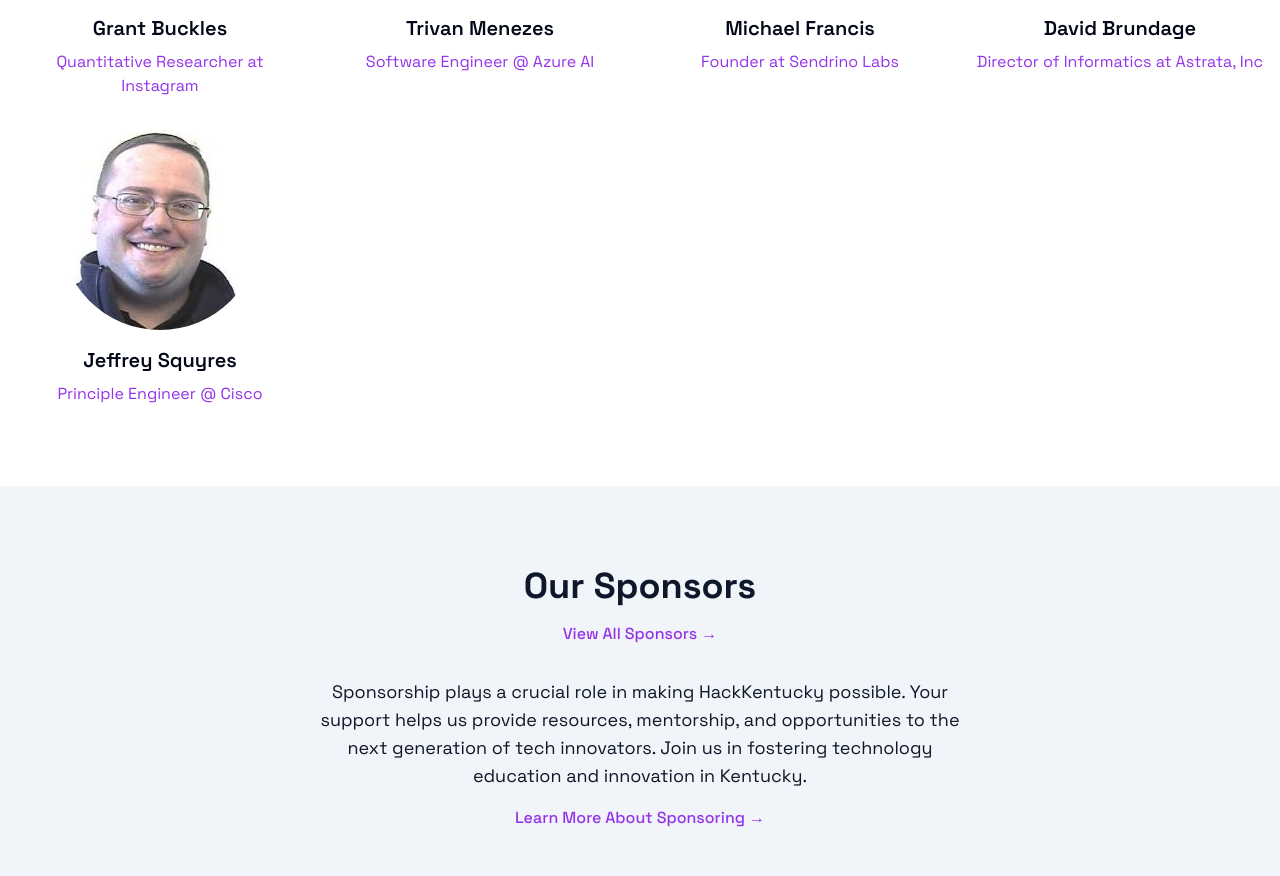
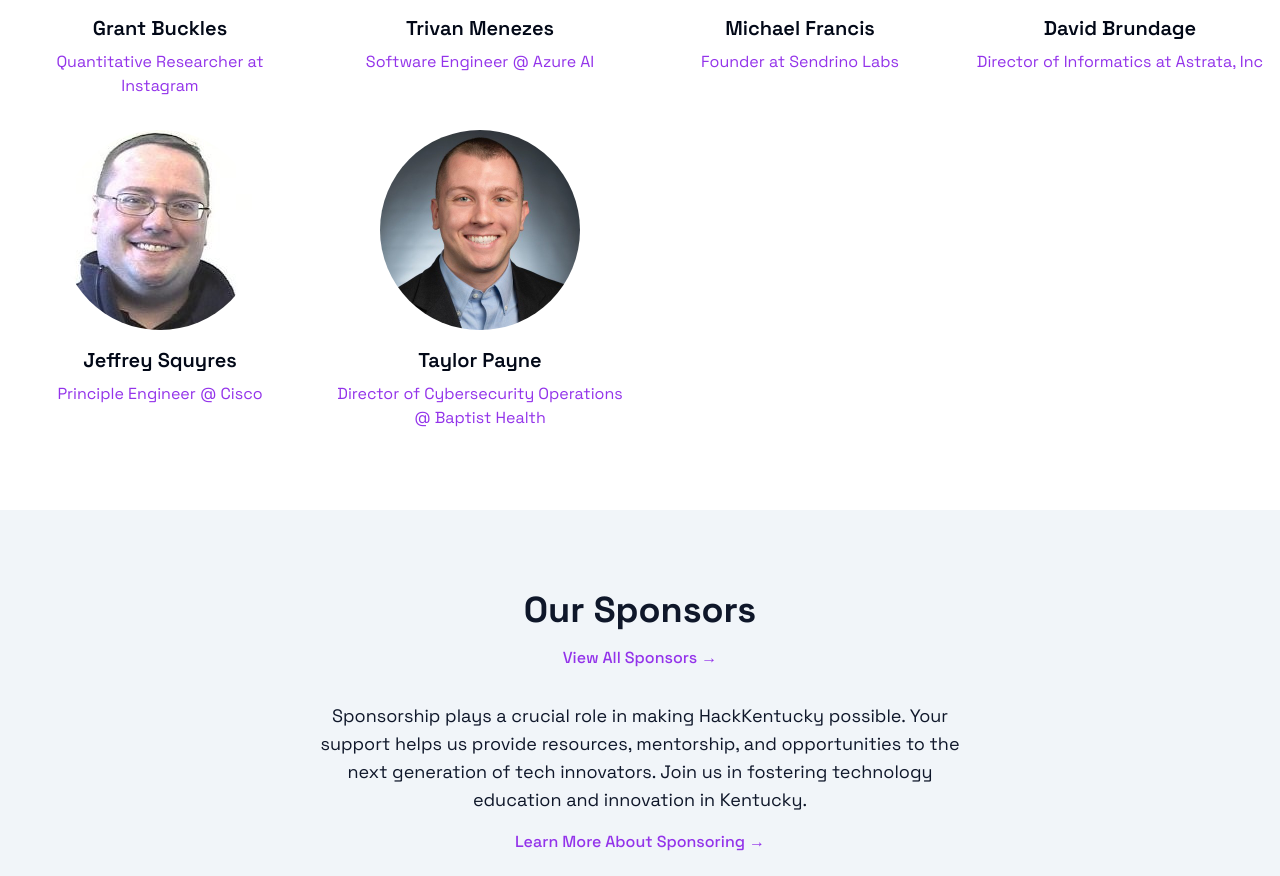
Before and after one commit to zaidbul/hackkentucky, a Next.js app: page / in a window 1280 px wide. Shown: the part 3708-4584 px from the top of the page. Built offline with nearby package versions, Linux system fonts and the light colour scheme.

Commit message:
add taylor

```diff
--- a/src/data/speakers.ts
+++ b/src/data/speakers.ts
@@ -83,5 +83,12 @@ export const speakers = [
     image: "/speakers/jeffreysquyres.jpg",
     linkedin: "https://www.linkedin.com/in/jsquyres/",
     confirmed: true
+  },
+  {
+    name: "Taylor Payne",
+    role: "Director of Cybersecurity Operations @ Baptist Health",
+    image: "/speakers/taylorpayne.jpg",
+    linkedin: "https://www.linkedin.com/in/paynetaylor/",
+    confirmed: true
   }
 ]
```
Also changed, not shown: public/speakers/taylorpayne.jpg (added).
